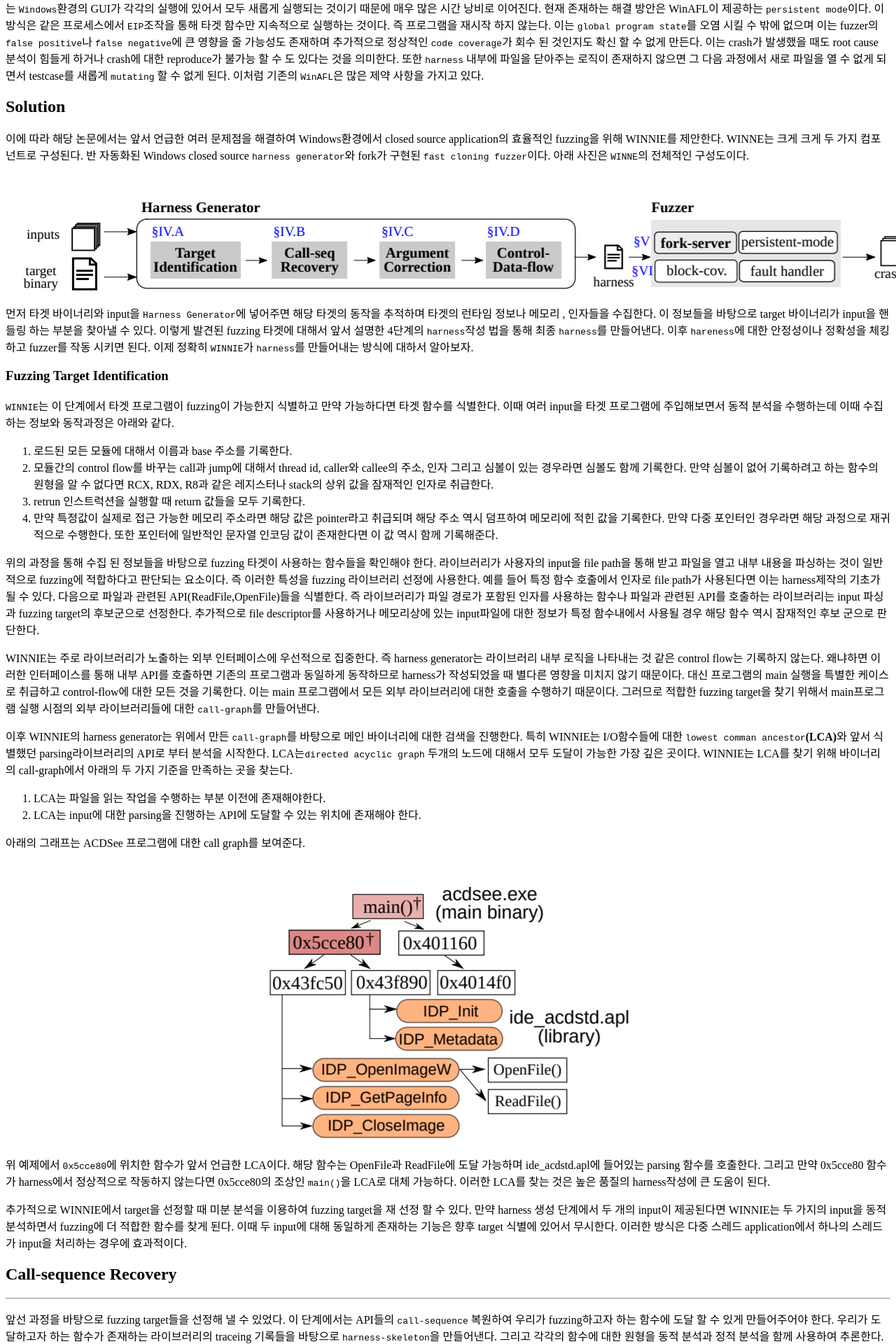
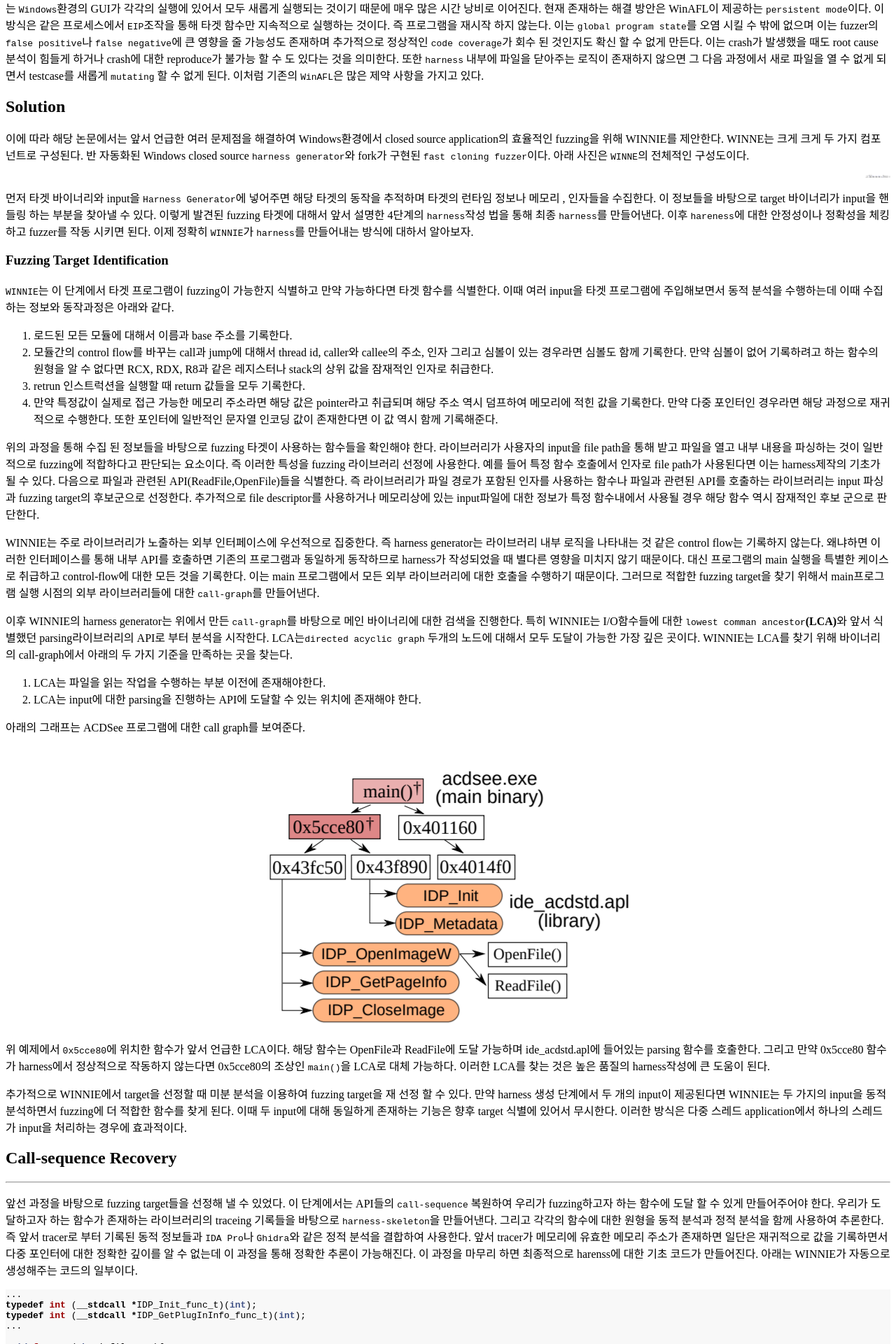
Before and after one commit to abysslab/abysslab.github.io, a Jekyll site: the page built from _posts/2022-04-02-WINNIE.md, in a window 1280 px wide. Shown: the part 1983-3903 px from the top of the page at 70% size. Built offline with Jekyll 4.4.1, drawn with Linux system fonts in a browser that asks for light colours.

Commit message:
Update 2022-04-02-WINNIE.md

````diff
--- a/_posts/2022-04-02-WINNIE.md
+++ b/_posts/2022-04-02-WINNIE.md
@@ -79,7 +79,7 @@ Solution
 ---
 이에 따라 해당 논문에서는 앞서 언급한 여러 문제점을 해결하여 Windows환경에서 closed source application의 효율적인 fuzzing을 위해 WINNIE를 제안한다. WINNE는 크게 크게 두 가지 컴포넌트로 구성된다.  반 자동화된 Windows closed source ```harness generator```와 fork가 구현된 `fast cloning fuzzer`이다. 아래 사진은 `WINNE`의 전체적인 구성도이다.
 
-![Untitled](https://raw.githubusercontent.com/abysslab/abysslab.github.io/main/img/WINNIE1.png){:style="display:block; margin-left:auto; margin-right:auto"}
+![Untitled](https://raw.githubusercontent.com/abysslab/abysslab.github.io/main/img/WINNIE1.png){:style="display:block; margin-left:auto; margin-right:auto";height="36px" width="36px"}
 
 먼저 타겟 바이너리와 input을 ```Harness Generator```에 넣어주면 해당 타겟의 동작을 추적하며 타겟의 런타임 정보나 메모리 , 인자들을 수집한다. 이 정보들을 바탕으로 target 바이너리가 input을 핸들링 하는 부분을 찾아낼 수 있다. 이렇게 발견된 fuzzing 타겟에 대해서 앞서 설명한 4단계의 ```harness```작성 법을 통해 최종 ```harness```를 만들어낸다. 이후 ```hareness```에 대한 안정성이나 정확성을 체킹하고 fuzzer를 작동 시키면 된다. 이제 정확히 `WINNIE`가 `harness`를 만들어내는 방식에 대하서 알아보자.
 
@@ -183,7 +183,7 @@ Fork기능은 Windows에 존재하기는 하지만 안정적으로 구현되어
 
 
 
-![Untitled](https://raw.githubusercontent.com/abysslab/abysslab.github.io/main/img/fork.png)
+![Untitled](https://raw.githubusercontent.com/abysslab/abysslab.github.io/main/img/fork.png){:style="display:block; margin-left:auto; margin-right:auto"}
 
 이러한 구현은 기존에 존재하던 Windows에서 Fork를 사용할 수 있는 CygWin이나 WSL과 같은 방식의 여러 문제점을 해결해 주었다.  Cygwin의 경우 애초에 Fork의 구현 자체가 Windows의 COTS application에 대한 지원을 하지 않고 WSL의 경우에도 ELF 바이너리에서만 fork를 사용할 수 있다.
 
@@ -232,7 +232,7 @@ IMPLEMENTATION
 
 `WINNIE`는 32bit와 64비트를 모두 지원하며 `WinAFL` 위에서 작동하도록 설계되었다. `Harness`생성을 위한 `Tracer`는 `Intel-PT`기술을 사용한다. 아래는 WINNIE의 Fuzzer부분의 전체적인 작동 구조이다.
 
-![Untitled](https://raw.githubusercontent.com/abysslab/abysslab.github.io/main/img/implementation.png)
+![Untitled](https://raw.githubusercontent.com/abysslab/abysslab.github.io/main/img/implementation.png){:style="display:block; margin-left:auto; margin-right:auto"}
 
 1. Fork Server를 포함하는 Fuzzing Agent는 타겟 프로그램에 injection된다.
 2. Injection된 Agent는 Entry Point와 타겟 함수에 대한 후킹을 수행한다.
````
